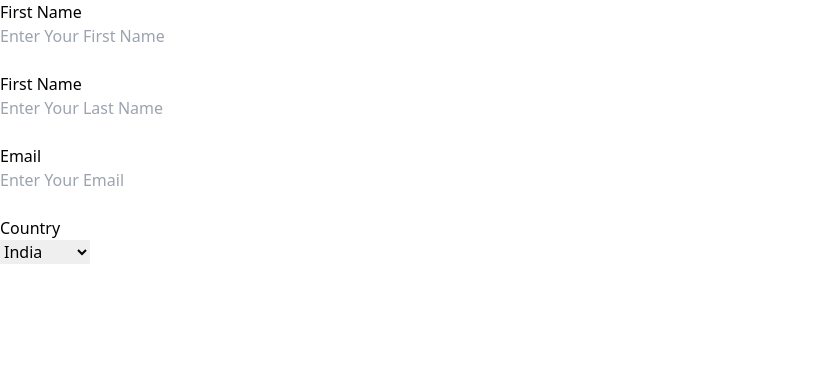
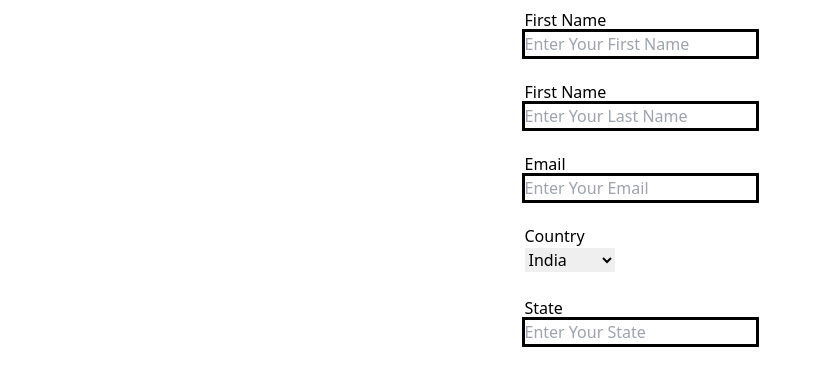
Before and after one commit to sparshyadav/React-Basics, a React (Create React App) app in the folder form/: page / in a window 1280 px wide. Shown: the top 386 px of the page, without its empty margins (0-822 px from the left). Built offline with nearby package versions, Linux system fonts and the light colour scheme.

Commit message:
Created State in Form

```diff
--- a/form/src/App.js
+++ b/form/src/App.js
@@ -1,7 +1,7 @@
 import React, { useState } from 'react'
 
 export default function App() {
-  const [formData, setFormData] = useState({ firstName: "", lastName: "", email: "", country: "" });
+  const [formData, setFormData] = useState({ firstName: "", lastName: "", email: "", country: "India", state: "" });
 
   function changeHandler(event) {
     const { name, value, checked, type } = event.target;
@@ -10,23 +10,23 @@ export default function App() {
   };
 
   return (
-    <div>
+    <div className='flex flex-col items-center m-2'>
       <form>
         {/* First Name */}
         <label htmlFor='firstName'>First Name</label> <br></br>
-        <input type='text' name='firstName' id='firstName' placeholder='Enter Your First Name' value={formData.firstName} onChange={changeHandler} /> <br></br> <br></br>
+        <input type='text' name='firstName' id='firstName' placeholder='Enter Your First Name' value={formData.firstName} onChange={changeHandler} className='outline' /> <br></br> <br></br>
 
         {/* Last Name */}
         <label htmlFor='firstName'>First Name</label> <br></br>
-        <input type='text' name='lastName' id='lastName' placeholder='Enter Your Last Name' value={formData.lastName} onChange={changeHandler} /> <br></br> <br></br>
+        <input type='text' name='lastName' id='lastName' placeholder='Enter Your Last Name' value={formData.lastName} onChange={changeHandler} className='outline' /> <br></br> <br></br>
 
         {/* Email */}
         <label htmlFor='email'>Email</label> <br></br>
-        <input type='email' name='email' id='email' placeholder='Enter Your Email' value={formData.email} onChange={changeHandler} /> <br></br> <br></br>
+        <input type='email' name='email' id='email' placeholder='Enter Your Email' value={formData.email} onChange={changeHandler} className='outline' /> <br></br> <br></br>
 
         {/* Country */}
         <label htmlFor='country'>Country</label> <br></br>
-        <select name='country' id='country' value={formData.country} onChange={changeHandler}> <br></br> <br></br>
+        <select name='country' id='country' value={formData.country} onChange={changeHandler}>
           <option value='India'>India</option>
           <option value='USA'>USA</option>
           <option value='Germany'>Germany</option>
@@ -34,7 +34,12 @@ export default function App() {
           <option value='Australia'>Australia</option>
           <option value='Italy'>Italy</option>
           <option value='France'>France</option>
-        </select>
+        </select> <br></br> <br></br>
+
+        {/* State */}
+        <label htmlFor='state'>State</label> <br></br>
+        <input type='state' name='state' id='state' placeholder='Enter Your State' value={formData.state} onChange={changeHandler} className='outline' /> <br></br> <br></br>
+
       </form>
     </div>
   )
```
